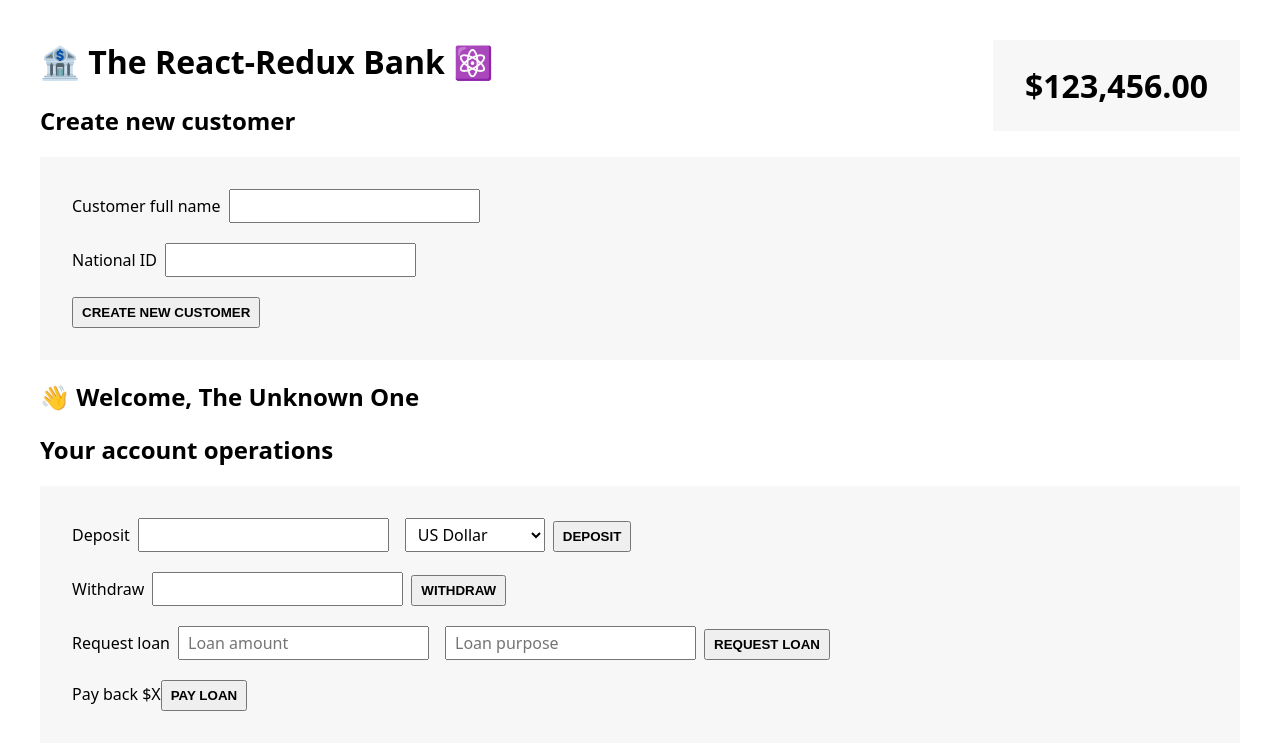
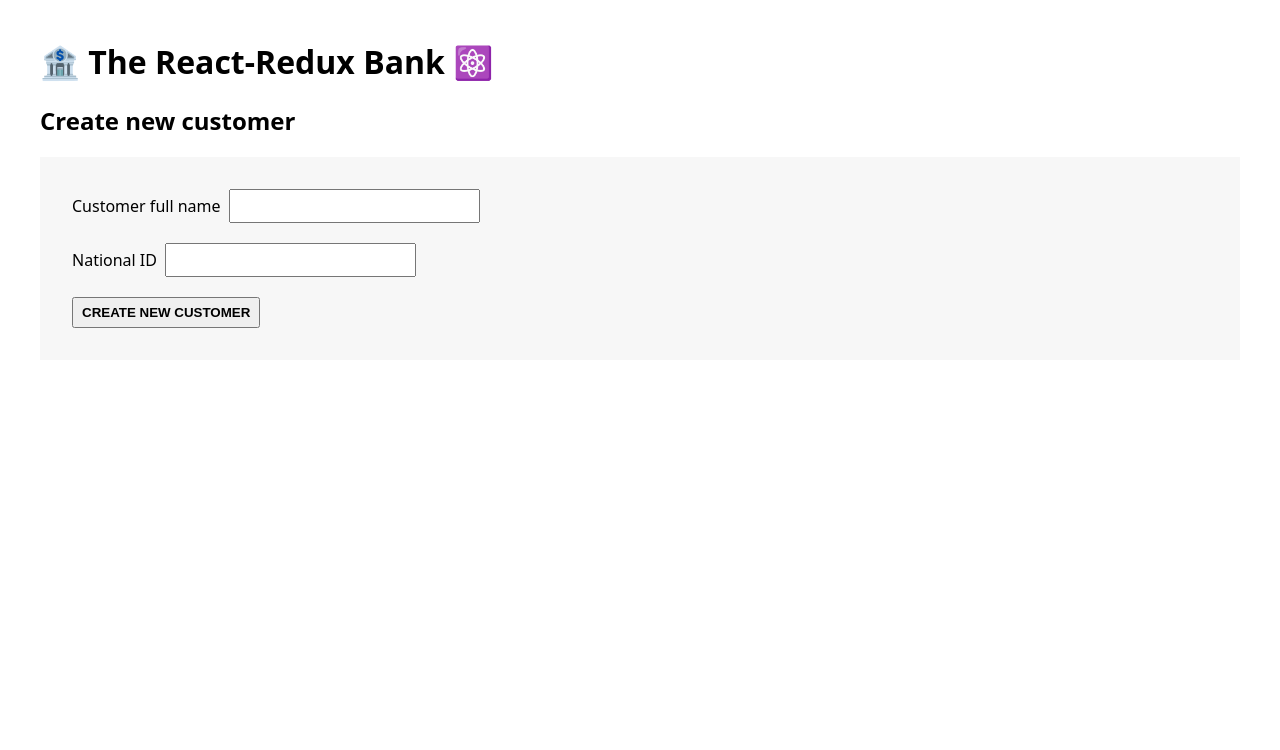
Before and after one commit to farhanahmedhasan/reudx-bank, a React (Vite) app: page / in a window 1280 px wide. Shown: the top 750 px of the page. Built offline with nearby package versions, Linux system fonts and the light colour scheme.

Commit message:
dispatched createCustomer action creator function from UI

```diff
--- a/src/App.jsx
+++ b/src/App.jsx
@@ -2,15 +2,23 @@ import CreateCustomer from "./features/customers/CreateCustomer.jsx";
 import Customer from "./features/customers/Customer.jsx";
 import AccountOperations from "./features/accounts/AccountOperations.jsx";
 import BalanceDisplay from "./features/accounts/BalanceDisplay.jsx";
+import {useSelector} from "react-redux";
 
 function App() {
+    const customerFullName = useSelector(store => store.customer.fullName)
+
     return (
         <div>
             <h1>🏦 The React-Redux Bank ⚛️</h1>
-            <CreateCustomer />
-            <Customer />
-            <AccountOperations />
-            <BalanceDisplay />
+            {customerFullName &&
+                <>
+                    <Customer />
+                    <AccountOperations />
+                    <BalanceDisplay />
+                </>
+            }
+
+            {!customerFullName && <CreateCustomer />}
         </div>
     );
 }
--- a/src/features/customers/CreateCustomer.jsx
+++ b/src/features/customers/CreateCustomer.jsx
@@ -1,10 +1,19 @@
 import { useState } from "react";
+import {useDispatch} from "react-redux";
+
+import {createCustomer} from "./customerSlice.js";
 
 export default function CreateCustomer() {
     const [fullName, setFullName] = useState("");
     const [nationalId, setNationalId] = useState("");
 
-    function handleClick() {}
+    const dispatch = useDispatch()
+
+    function handleClick() {
+        if(!fullName || !nationalId) return
+
+        dispatch(createCustomer(fullName, nationalId))
+    }
 
     return (
         <div>
```
